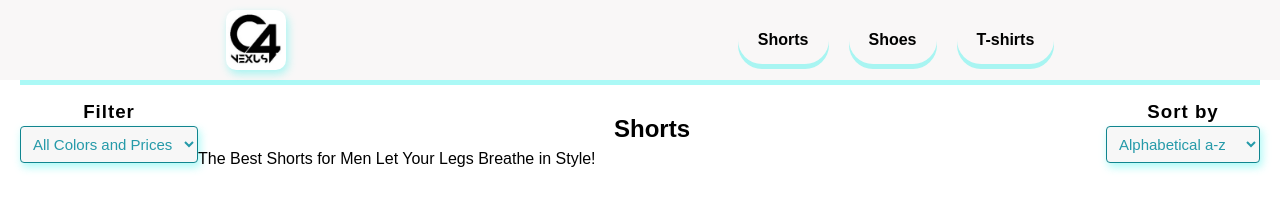
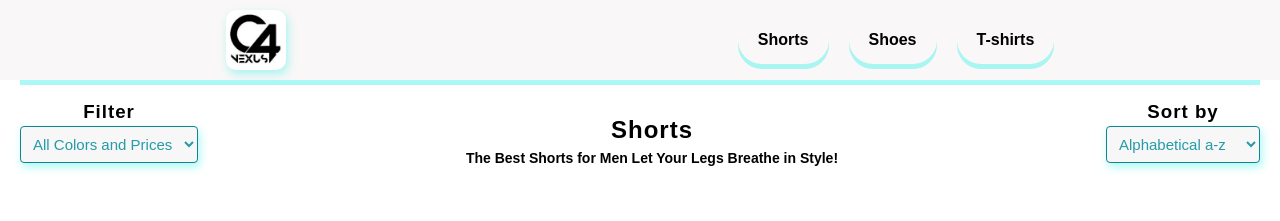
Before and after one commit to ANikolovvv/C4-Nexus, a React (Create React App) app in the folder spa/: page / in a window 1280 px wide. Shown: the top 221 px of the page. Built offline with nearby package versions, Linux system fonts and the light colour scheme; the HTML template or start-up script is replaced by a standard one.

Commit message:
Update Title.module.css

```diff
--- a/spa/src/components/UI/Title/Title.module.css
+++ b/spa/src/components/UI/Title/Title.module.css
@@ -1,9 +1,16 @@
-.head {
+.head_box {
+  width: 100%;
   font-family: Arial, sans-serif;
-  width: 100%;
-  text-align: center;
+  display: flex;
+  flex-direction: column;
+  justify-content: center;
   align-items: center;
 }
-.head_box {
-  width: 100%;
+.head {
+  letter-spacing: 1px;
 }
+.desc_title{
+  letter-spacing: 0.1;
+  font-weight: 600;
+  font-size: 14px;
+}
```
